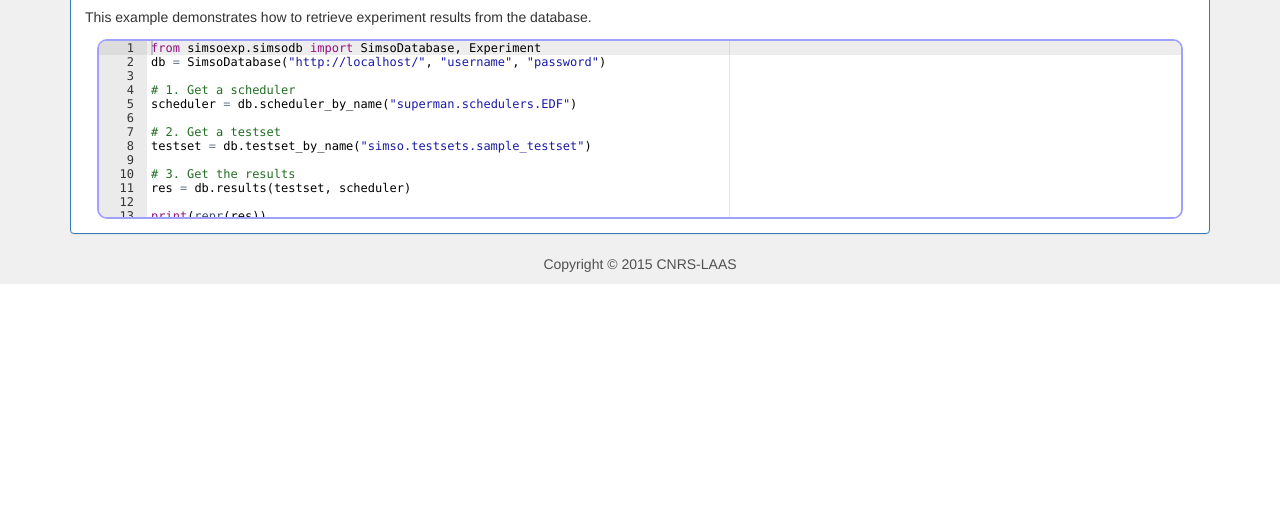
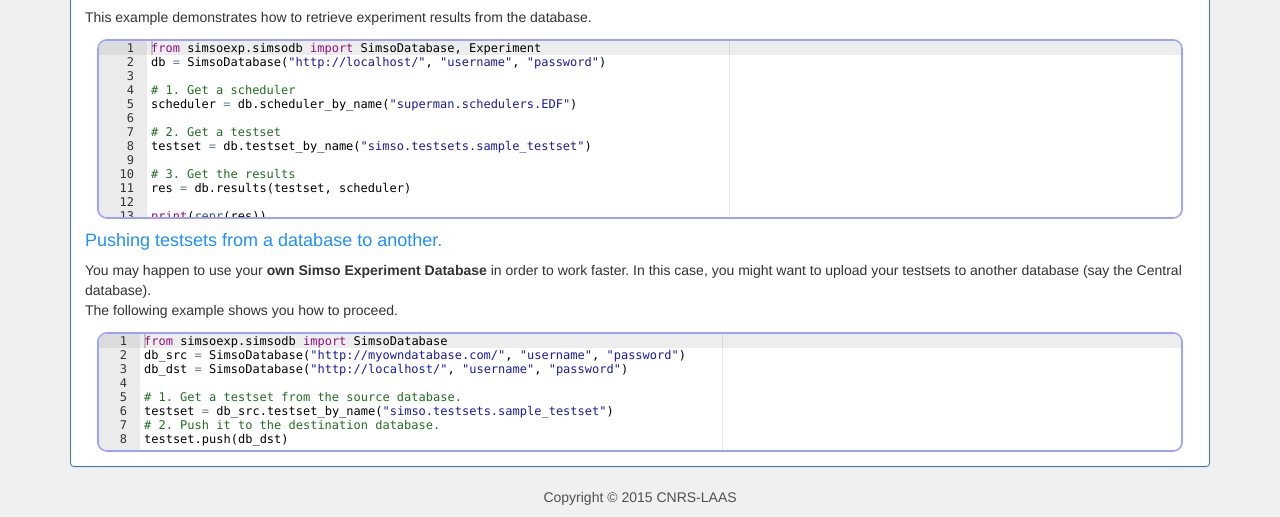
Before and after one commit to Scriptopathe/simso-exp, a Django app: page / in a window 1280 px wide. Shown: the part 2436-2953 px from the top of the page. Before the commit the page ends 2720 px from the top, so only its background shows below. Run offline with Django 3.2, Linux system fonts and the light colour scheme; the visitor is signed in with stand-in values (Sample User, id 1); parts of the project's set-up code (start-up, migrations or seed data) failed here and were passed over; some libraries are stand-ins or nearby versions.

Commit message:
Updated start page examples

```diff
--- a/simsoexp/templates/app.html
+++ b/simsoexp/templates/app.html
@@ -236,12 +236,29 @@ testset = db.testset_by_name("simso.testsets.sample_testset")
 res = db.results(testset, scheduler)
 
 print(repr(res))</div>
+
+        <h4 class="blue">
+            Pushing testsets from a database to another.
+        </h4>
+        <p>
+            You may happen to use your <b>own Simso Experiment Database</b> in order to work faster.
+            In this case, you might want to upload your testsets to another database (say the Central database).<br />
+            The following example shows you how to proceed.
+        </p>
+        <div readonly class="editor" id="editor6" style="height: 10em">from simsoexp.simsodb import SimsoDatabase
+db_src = SimsoDatabase("http://myowndatabase.com/", "username", "password")
+db_dst = SimsoDatabase("{{ domain }}", "username", "password")
+
+# 1. Get a testset from the source database.
+testset = db_src.testset_by_name("simso.testsets.sample_testset")
+# 2. Push it to the destination database.
+testset.push(db_dst)</div>
     </div>
 </div>
 
 <script>
 
-for(var i = 1; i <= 5; i++) {
+for(var i = 1; i <= 6; i++) {
     var editor = ace.edit("editor" + i);
     editor.setReadOnly(true);
     editor.setTheme("ace/theme/chrome");
```
